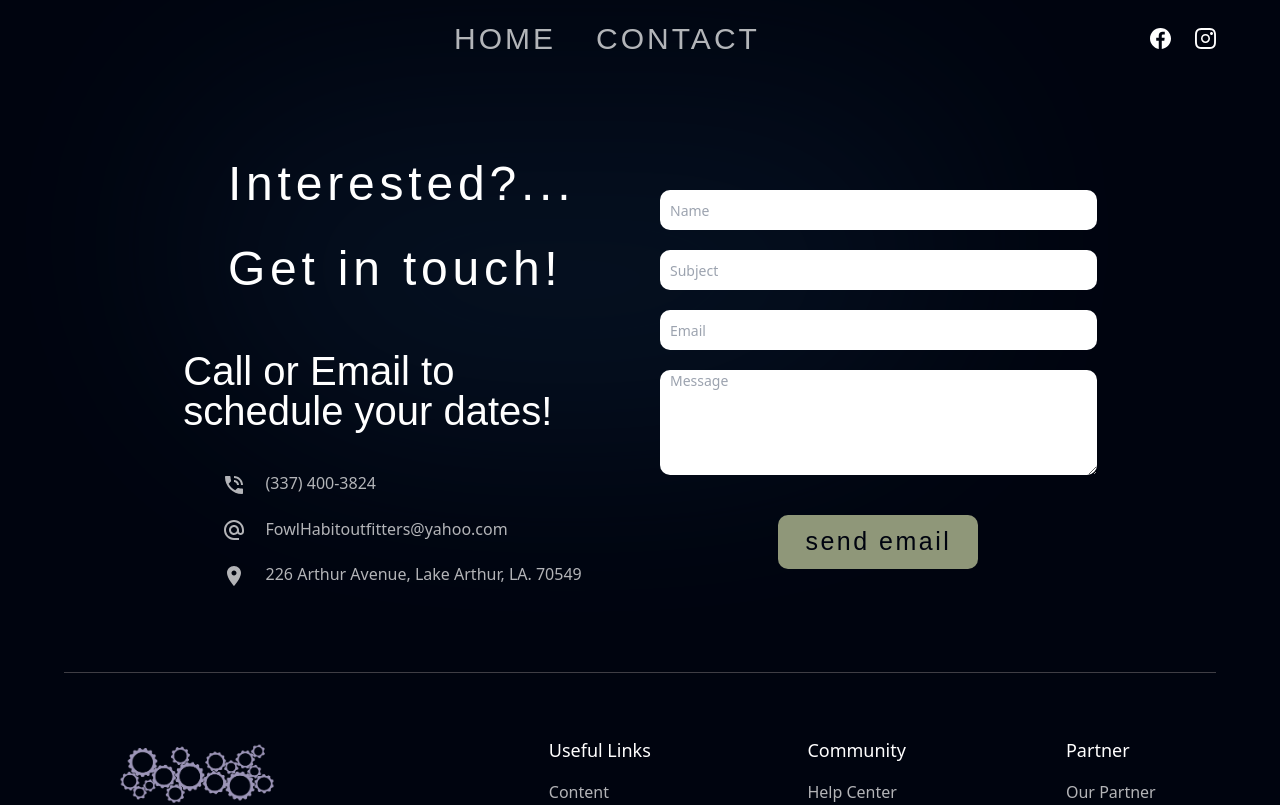
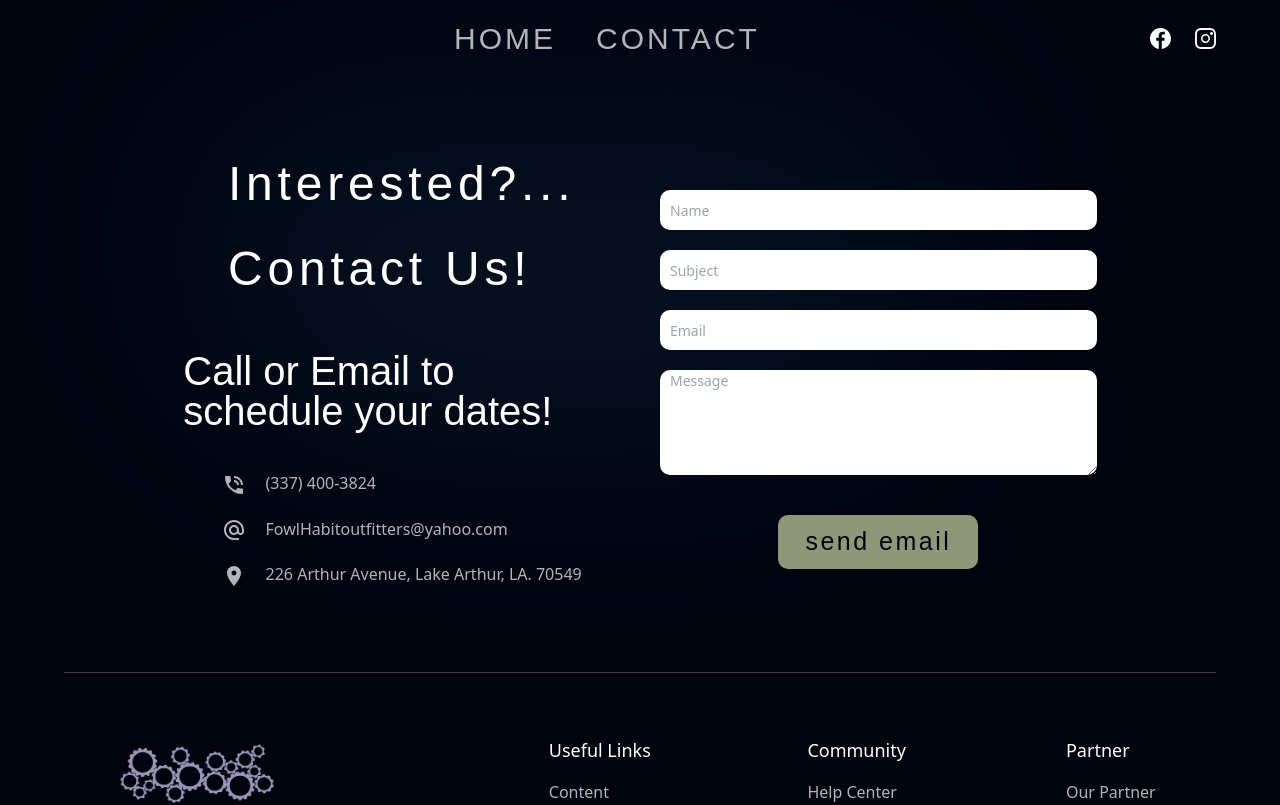
Before and after one commit to NicBab/Fowl_Habit_Outdoors, a React (Vite) app: page /contact in a window 1280 px wide. Shown: the top 805 px of the page. Built offline with nearby package versions, Linux system fonts and the light colour scheme; a web font is replaced by a local one.

Commit message:
altered wording in contact page

```diff
--- a/src/components/contact/Contact.jsx
+++ b/src/components/contact/Contact.jsx
@@ -36,7 +36,7 @@ const ContactForm = () => {
         <div className={`${layout.sectionInfo} z-[1]`}>
           <h2 className={styles.heading2}>
             Interested?... <br className="sm:block hidden" />
-            Get in touch!
+            Contact Us!
             <br className="sm:block hidden" />
           </h2>
           <span className="font-council text-white text-[40px] leading-[40px] py-10">
```
